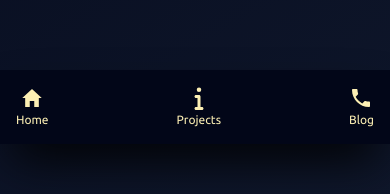
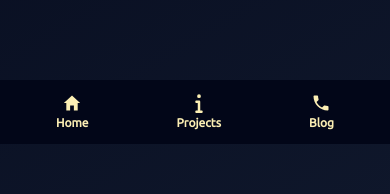
Before and after one commit to SaifAlqady51/my-space, a Next.js app: page /blog in a window 390 px wide. Shown: the part 700-894 px from the top of the page. Built offline with nearby package versions, Linux system fonts and the light colour scheme.

Commit message:
refactor: Edited footer ui

```diff
--- a/src/components/navigation/footer.tsx
+++ b/src/components/navigation/footer.tsx
@@ -1,18 +1,58 @@
+"use client";
 import { NAVLIST } from "@/data";
 import Link from "next/link";
+import { useEffect, useState } from "react";
 
 export const Footer = () => {
+  const [isVisible, setIsVisible] = useState(true);
+  const [lastScrollY, setLastScrollY] = useState(0);
+  const [timer, setTimer] = useState<NodeJS.Timeout | null>(null);
+
+  useEffect(() => {
+    const handleScroll = () => {
+      if (timer) {
+        clearTimeout(timer);
+      }
+
+      const currentScrollY = window.scrollY;
+
+      if (currentScrollY === 0) {
+        setIsVisible(true);
+        return;
+      }
+
+      setIsVisible(currentScrollY < lastScrollY);
+
+      setTimer(
+        setTimeout(() => {
+          setIsVisible(true);
+        }, 1000),
+      );
+
+      setLastScrollY(currentScrollY);
+    };
+
+    window.addEventListener("scroll", handleScroll);
+    return () => {
+      window.removeEventListener("scroll", handleScroll);
+      if (timer) clearTimeout(timer);
+    };
+  }, [lastScrollY, timer]);
+
   return (
-    <div className="flex justify-between fixed bottom-0 shadow-black shadow-2xl  md:hidden w-full bg-slate-950 ">
+    <div
+      className={`flex justify-between fixed bottom-0 shadow-white top-shadow-lg md:hidden w-full bg-slate-950 h-16 px-10 transition-transform duration-300  ${isVisible ? "translate-y-0" : "translate-y-full"
+        }`}
+    >
       {NAVLIST.map((item, idx) => (
         <Link
           href={item.link}
           key={idx}
-          className="flex items-center justify-center p-4 transition-colors"
+          className="flex items-center justify-center p-4 transition-colors "
         >
-          <div className="flex items-center gap-0.5 flex-col hover:bg-black ">
-            <div className="text-2xl">{item.icon}</div>
-            <p className="text-xs">{item.name}</p>
+          <div className="flex items-center gap-0.5 flex-col hover:text-gold-100 hover:scale-105 transition-transform duration-100">
+            <div className="text-xl">{item.icon}</div>
+            <p className="text-xs font-semibold">{item.name}</p>
           </div>
         </Link>
       ))}
```
